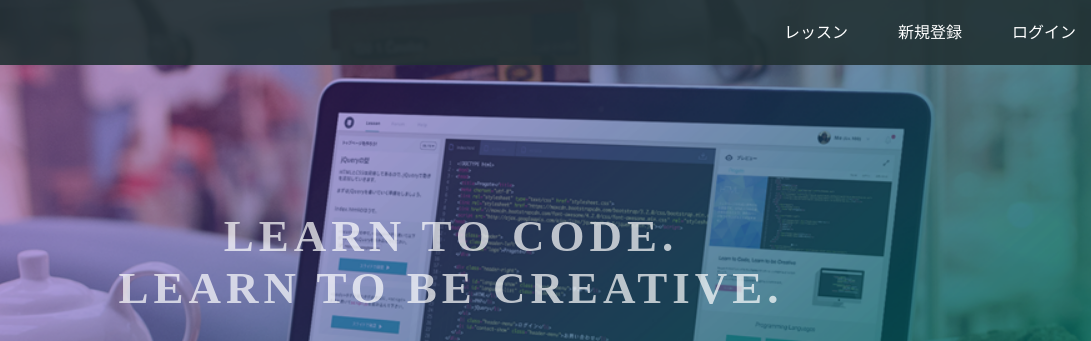
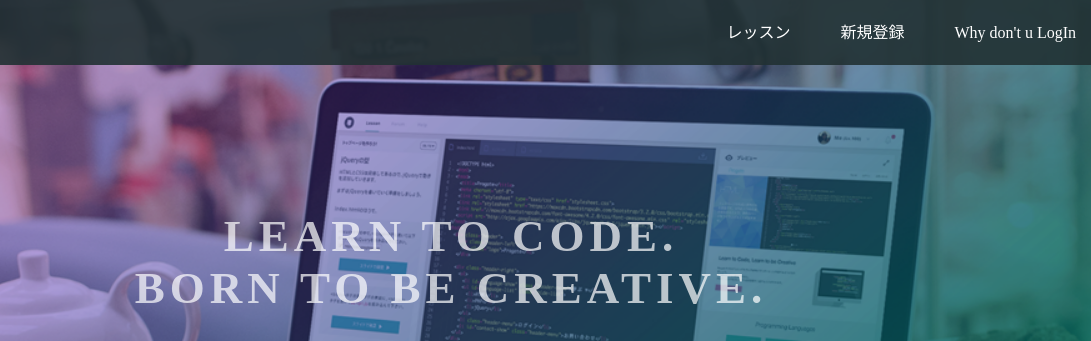
Before and after one commit to wtrloo/wtrloo.github.io, a plain HTML site: page index.html in a window 1280 px wide. Shown: the top 341 px of the page, 189-1280 px from the left. Drawn offline with Linux system fonts and the light colour scheme.

Commit message:
Update index.html

```diff
--- a/index.html
+++ b/index.html
@@ -17,13 +17,13 @@
       <div class="header-right">
         <a href="#">レッスン</a>
         <a href="#">新規登録</a>
-        <a href="#" class="login">ログイン</a>
+        <a href="#" class="login">Why don't u LogIn</a>
       </div>
     </div>
   </header>
   <div class="top-wrapper">
     <div class="container">
-      <h1>LEARN TO CODE.<br>LEARN TO BE CREATIVE.</h1>
+      <h1>LEARN TO CODE.<br>BORN TO BE CREATIVE.</h1>
       <p>Progateはオンラインプログラミング学習サービスです。<br>初心者にもやさしいスライドとレッスンで、ウェブサービスを作りながらプログラミングを学んでいきましょう。</p>
       <div class="btn-wrapper">
         <a href="#" class="btn signup">新規登録はこちら</a>
```
